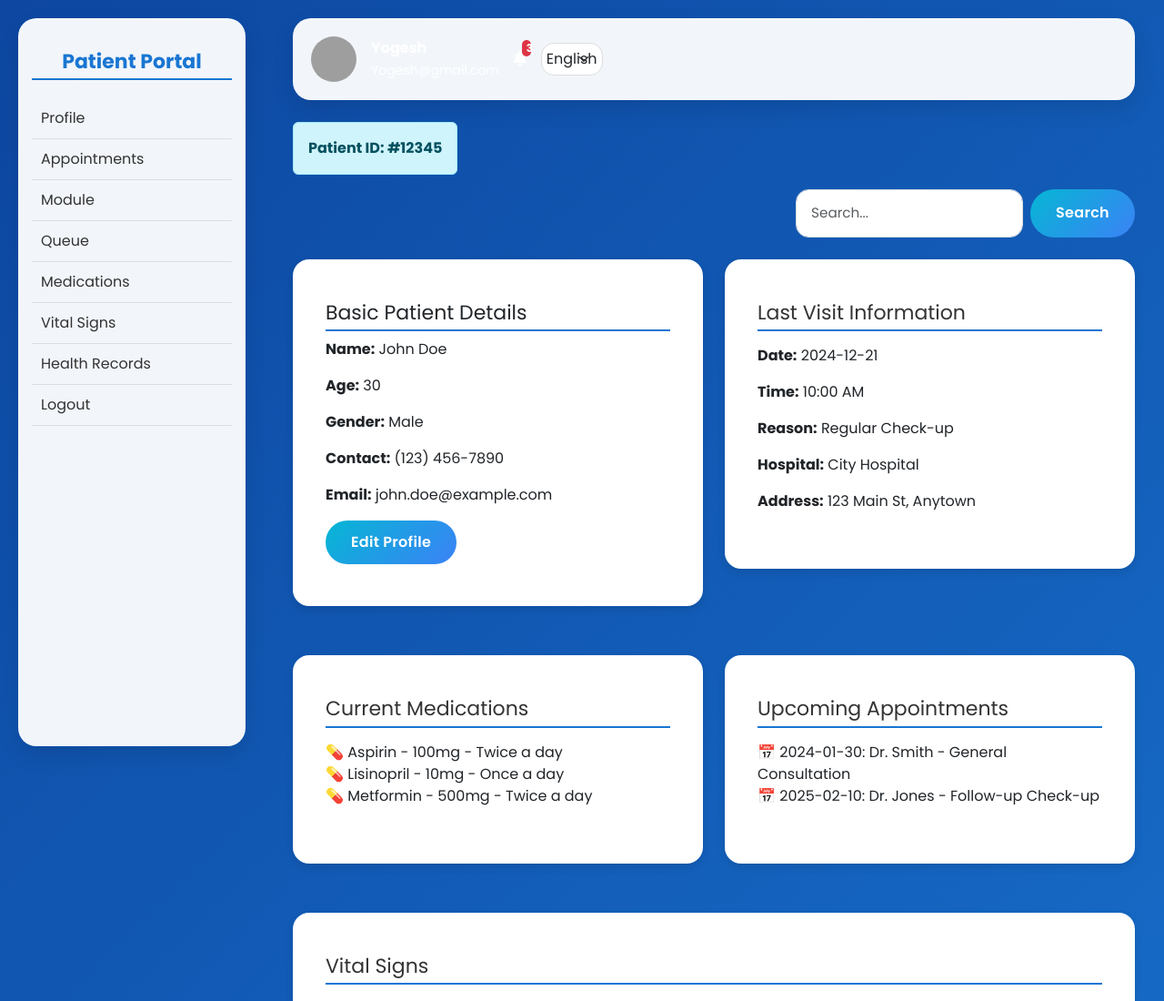
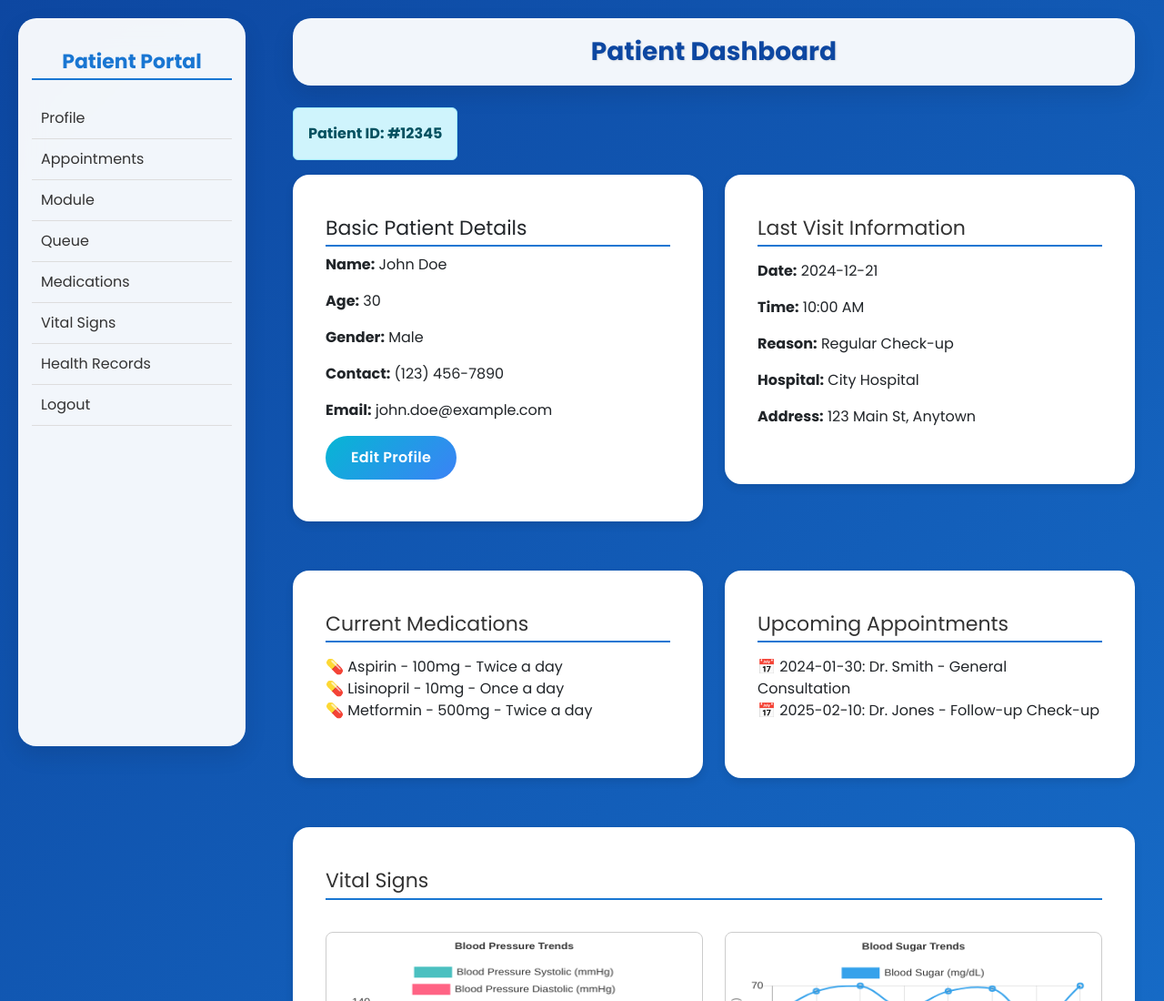
Before and after one commit to hustlesquad-1/Medinest, a website: page pd.html in a window 1280 px wide. Shown: the top 1100 px of the page at 91% size. Drawn offline with nearby package versions, Linux system fonts and the light colour scheme; some packages are replaced by stand-ins of ours; grey boxes are pictures that could not be loaded; a script that the page names is missing.

Commit message:
Update pd.html

```diff
--- a/pd.html
+++ b/pd.html
@@ -135,60 +135,19 @@
             margin-bottom: 20px;
             background: rgba(255, 255, 255, 0.95);
             backdrop-filter: blur(14px);
-            padding: 20px;
+            padding: 20px 30px;
             border-radius: 20px;
             box-shadow: 0 10px 25px rgba(0, 0, 0, 0.1);
         }
 
-        header .user-info {
-            display: flex;
-            align-items: center;
-        }
 
-        header .user-info img {
-            border-radius: 50%;
-            width: 50px;
-            height: 50px;
-            margin-right: 10px;
-        }
-
-        header .user-info .notifications {
-            position: relative;
-            margin-left: 20px;
-        }
-
-        header .user-info .notifications .notification-badge {
-            position: absolute;
-            top: -5px;
-            right: -10px;
-            background: red;
-            color: white;
-            padding: 3px 5px;
-            border-radius: 50%;
-            font-size: 12px;
-        }
-
-        header .language-dropdown {
-            position: relative;
-            margin-left: 20px;
-        }
-
-        header .language-dropdown select {
-            padding: 5px;
-            border-radius: 14px;
-            border: 1px solid #ddd;
-            background-color: #fff;
-            transition: 0.3s ease;
-        }
-        header .language-dropdown select:focus {
-            border-color: #1976d2;
-            box-shadow: 0 0 10px rgba(25, 118, 210, 0.3);
-        }
 
         h1 {
             font-size: 28px;
             margin-bottom: 10px;
-            color: #1976d2;
+            color: #0d47a1;
+            font-weight: 700;
+            text-shadow: 1px 1px 2px rgba(0,0,0,0.1);
         }
 
         h2 {
@@ -223,42 +182,7 @@
             box-shadow: 0 15px 35px rgba(0,0,0,0.15);
         }
 
-        .search-container {
-            display: flex;
-            justify-content: flex-end;
-            margin-bottom: 20px;
-        }
 
-        .search-container input[type="text"] {
-            padding: 14px 16px;
-            border: 1px solid #ddd;
-            border-radius: 14px;
-            margin-right: 10px;
-            width: 250px;
-            transition: 0.3s ease;
-            font-size: 0.95rem;
-        }
-        .search-container input[type="text"]:focus {
-            border-color: #1976d2;
-            box-shadow: 0 0 10px rgba(25, 118, 210, 0.3);
-        }
-
-        .search-container button {
-            padding: 12px 28px;
-            border: none;
-            border-radius: 50px;
-            background: linear-gradient(135deg, #06b6d4, #3b82f6);
-            color: white;
-            cursor: pointer;
-            font-weight: 600;
-            transition: all 0.3s ease-in-out;
-        }
-
-        .search-container button:hover {
-            background: linear-gradient(135deg, #0891b2, #2563eb);
-            box-shadow: 0 4px 12px rgba(0, 150, 200, 0.4);
-            transform: translateY(-2px);
-        }
 
         footer {
             text-align: center;
@@ -293,19 +217,13 @@
                 flex-direction: column;
                 text-align: center;
             }
-            header .user-info img {
-                width: 40px;
-                height: 40px;
-            }
             h1 {
                 font-size: 24px;
             }
             h2 {
                 font-size: 20px;
             }
-            .search-container input[type="text"] {
-                width: 100%;
-            }
+
             .sidebar.collapsed {
                 width: 60px;
             }
@@ -350,35 +268,15 @@
 
     <div class="content" id="content">
         <div class="container-fluid">
-            <header class="d-flex justify-content-between align-items-center mb-4">
-                <div class="user-info d-flex align-items-center">
-                    <img src="https://ui-avatars.com/api/?name=Yogesh&size=50&background=FFA500&color=fff" alt="Profile Picture" class="rounded-circle me-3">
-                    <div>
-                        <strong>Yogesh</strong><br>
-                        <small>Yogesh@gmail.com</small>
-                    </div>
-                    <div class="notifications ms-3 position-relative">
-                        <i class="fas fa-bell"></i>
-                        <span class="notification-badge position-absolute top-0 start-100 translate-middle badge rounded-pill bg-danger">3</span>
-                    </div>
-                    <div class="language-dropdown ms-3">
-                        <select class="form-select">
-                            <option value="en">English</option>
-                            <option value="es">Tamil</option>
-                            <option value="fr">Hindi</option>
-                        </select>
-                    </div>
-                </div>
+            <header class="d-flex justify-content-between align-items-center mb-4 flex-wrap">
+                <h1 class="text-center flex-grow-1 mb-3 mb-md-0">Patient Dashboard</h1>
             </header>
 
             <div class="alert alert-info d-inline-block mb-3" role="alert">
                 <strong>Patient ID: #12345</strong>
             </div>
 
-            <div class="search-container d-flex justify-content-end mb-4">
-                <input type="text" class="form-control me-2" placeholder="Search..." aria-label="Search" style="max-width: 250px;">
-                <button class="btn btn-modern btn-consult">Search</button>
-            </div>
+
 
             <div class="row g-4">
                 <div class="col-lg-6">
```
